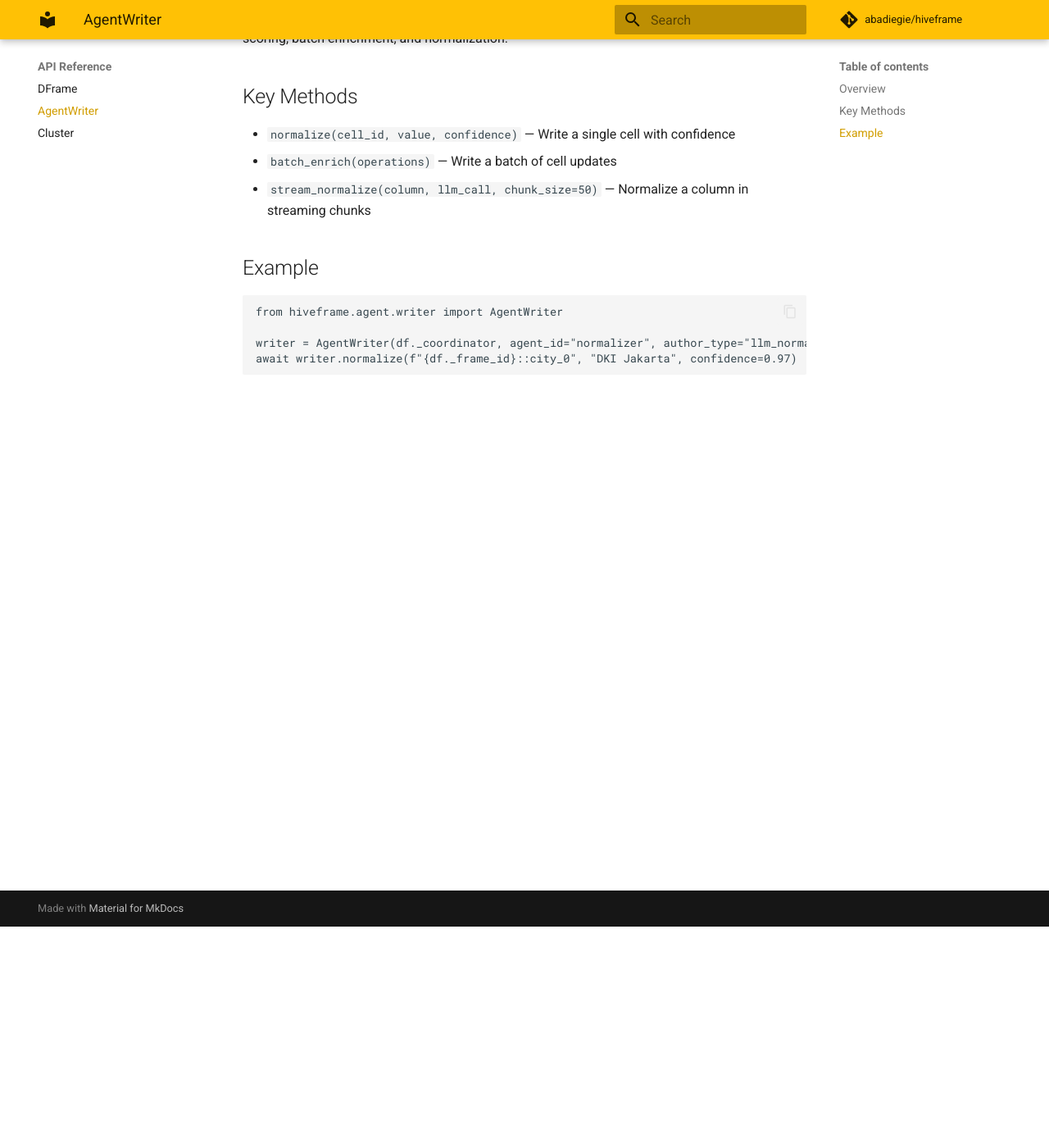
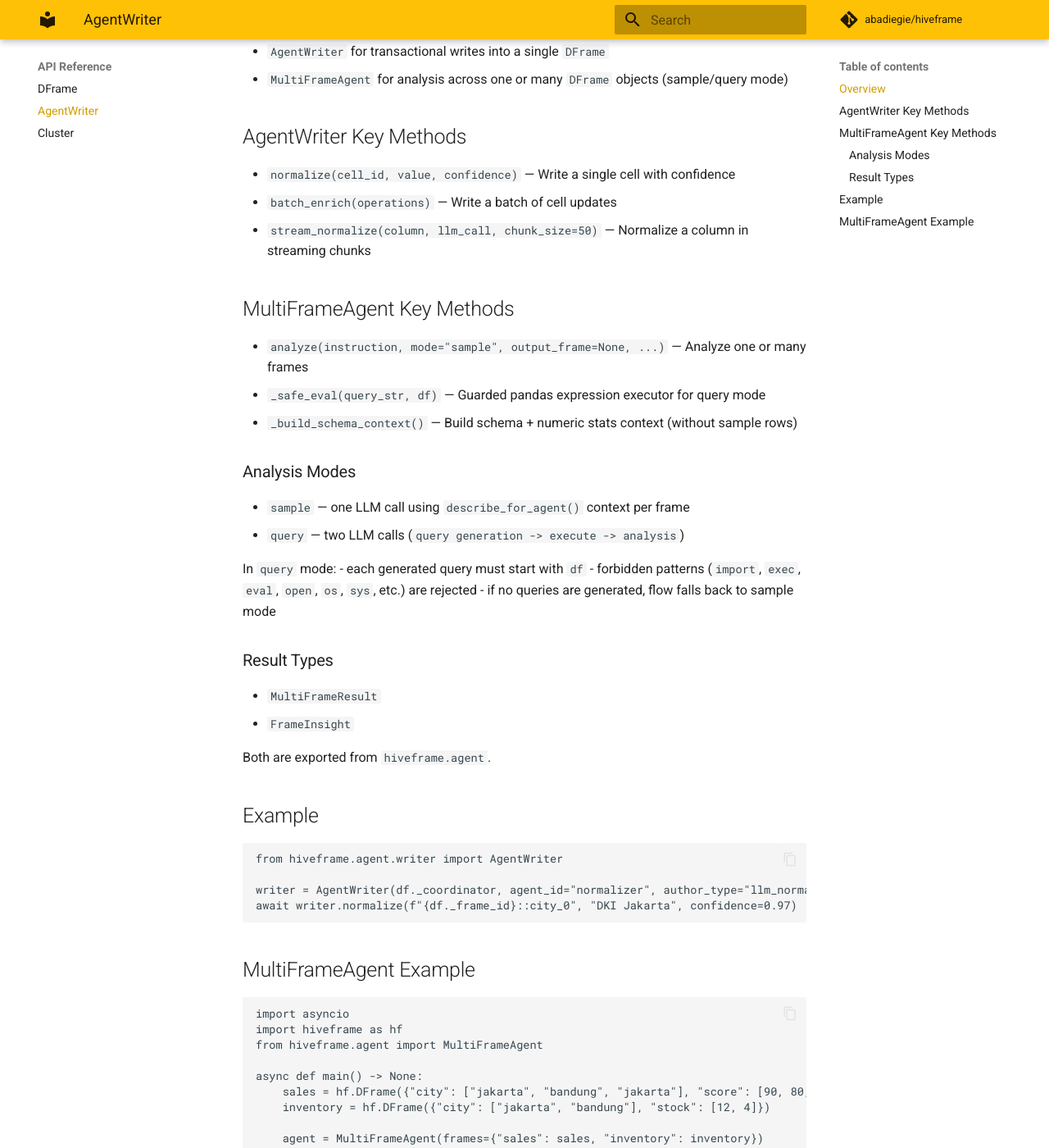
Before and after one commit to abadiegie/hiveframe, an MkDocs documentation site: the page built from docs/docs/api/agent.md, in a window 1280 px wide and 1400 px high, scrolled down 270 px. Shown: the whole window at 82% size. Built offline with MkDocs 1.6.1 and Material for MkDocs 9.7.7, drawn with Linux system fonts in a browser that asks for light colours; comment, search, counter and statistics services are not loaded; some of the changed text lies outside the part shown.

Commit message:
docs: document MultiFrameAgent usage and API

````diff
--- a/docs/docs/api/agent.md
+++ b/docs/docs/api/agent.md
@@ -1,14 +1,40 @@
-# AgentWriter API
+# Agent API
 
 ## Overview
 
-`AgentWriter` enables LLM or programmatic agents to write to a DFrame with confidence scoring, batch enrichment, and normalization.
+Hiveframe agent layer has two main interfaces:
 
-## Key Methods
+- `AgentWriter` for transactional writes into a single `DFrame`
+- `MultiFrameAgent` for analysis across one or many `DFrame` objects (sample/query mode)
+
+## AgentWriter Key Methods
 
 - `normalize(cell_id, value, confidence)` — Write a single cell with confidence
 - `batch_enrich(operations)` — Write a batch of cell updates
 - `stream_normalize(column, llm_call, chunk_size=50)` — Normalize a column in streaming chunks
+
+## MultiFrameAgent Key Methods
+
+- `analyze(instruction, mode="sample", output_frame=None, ...)` — Analyze one or many frames
+- `_safe_eval(query_str, df)` — Guarded pandas expression executor for query mode
+- `_build_schema_context()` — Build schema + numeric stats context (without sample rows)
+
+### Analysis Modes
+
+- `sample` — one LLM call using `describe_for_agent()` context per frame
+- `query` — two LLM calls (`query generation -> execute -> analysis`)
+
+In `query` mode:
+- each generated query must start with `df`
+- forbidden patterns (`import`, `exec`, `eval`, `open`, `os`, `sys`, etc.) are rejected
+- if no queries are generated, flow falls back to sample mode
+
+### Result Types
+
+- `MultiFrameResult`
+- `FrameInsight`
+
+Both are exported from `hiveframe.agent`.
 
 ## Example
 
@@ -18,3 +44,22 @@ from hiveframe.agent.writer import AgentWriter
 writer = AgentWriter(df._coordinator, agent_id="normalizer", author_type="llm_normalization")
 await writer.normalize(f"{df._frame_id}::city_0", "DKI Jakarta", confidence=0.97)
 ```
+
+## MultiFrameAgent Example
+
+```python
+import asyncio
+import hiveframe as hf
+from hiveframe.agent import MultiFrameAgent
+
+async def main() -> None:
+	sales = hf.DFrame({"city": ["jakarta", "bandung", "jakarta"], "score": [90, 80, 70]})
+	inventory = hf.DFrame({"city": ["jakarta", "bandung"], "stock": [12, 4]})
+
+	agent = MultiFrameAgent(frames={"sales": sales, "inventory": inventory})
+	result = await agent.analyze("City mana score tinggi tapi stock rendah?", mode="query")
+	print(result.analysis)
+	print(result.to_markdown())
+
+asyncio.run(main())
+```
````
Also changed, not shown: docs/docs/index.md (+26 -0 lines), README.md.
